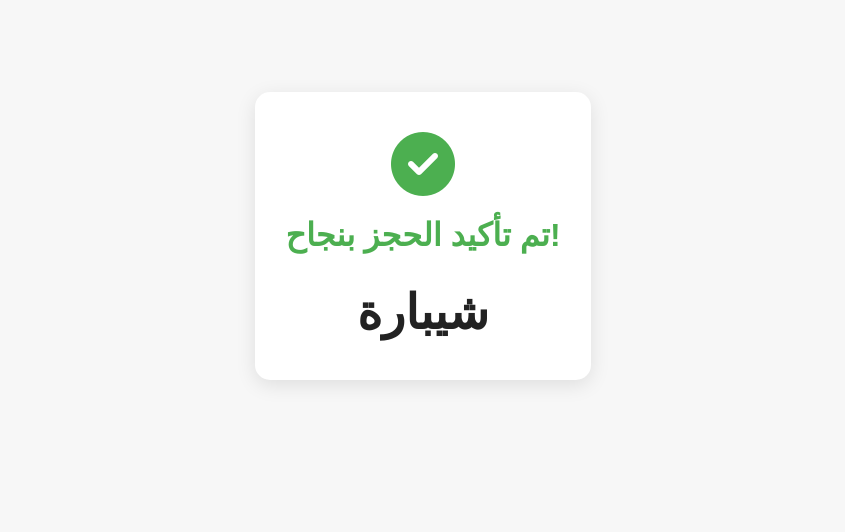
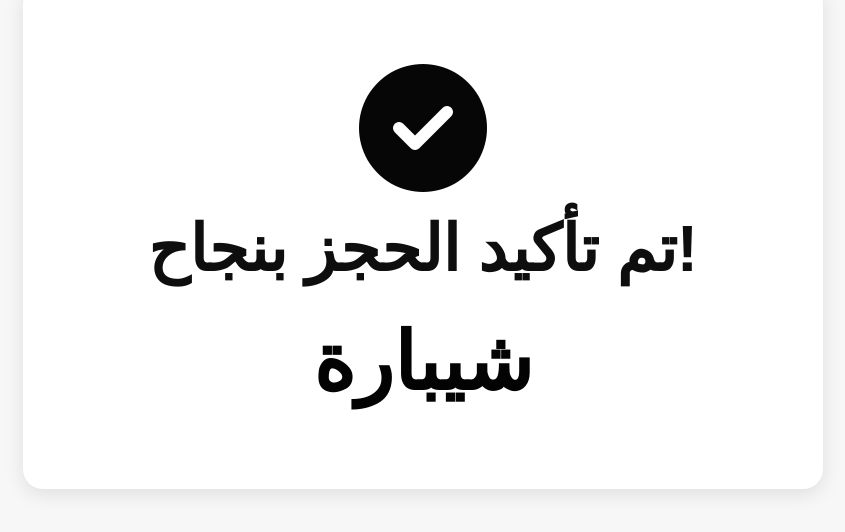
Before and after one commit to muna-1a/shebara, a website: page thankyou.html in a window 1280 px wide. Shown: the part 164-696 px from the top of the page, without its empty margins (217-1062 px from the left). Drawn offline with Linux system fonts and the light colour scheme.

Commit message:
Add files via upload

```diff
--- a/thankyou.html
+++ b/thankyou.html
@@ -23,27 +23,29 @@
 
     .container {
       background: #fff;
-      padding: 40px 30px;
-      border-radius: 15px;
+      padding: 80px 60px;
+      border-radius: 20px;
       box-shadow: 0 5px 20px rgba(0,0,0,0.1);
+      max-width: 800px;
+      width: 90%;
     }
 
     h1 {
-      font-size: 2em;
+      font-size: 4em;
       margin-bottom: 20px;
-      color: #4CAF50; /* أخضر للنجاح */
+      color: #0d0e0d; /* أخضر للنجاح */
     }
 
     p.brand {
-      font-size: 3em;
+      font-size: 5em;
       font-weight: bold;
       margin-top: 30px;
-      color: #222;
+      color: #030303;
     }
 
     .check-icon {
-      font-size: 4em;
-      color: #4CAF50;
+      font-size: 8em;
+      color: #050605;
       margin-bottom: 20px;
     }
 
```
